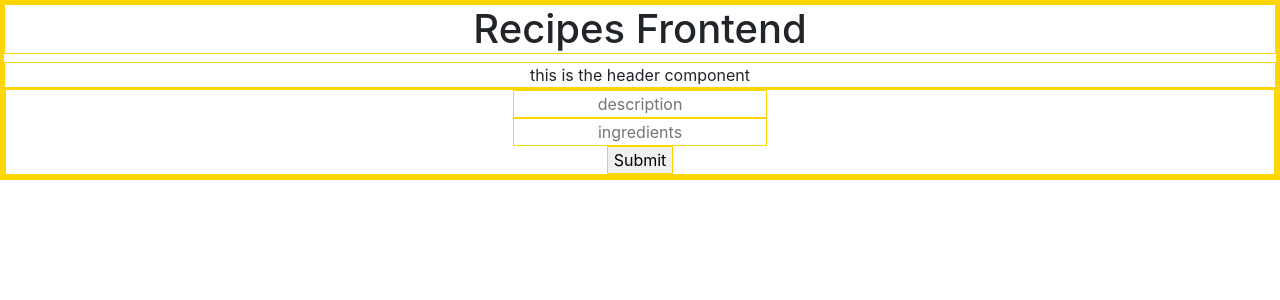
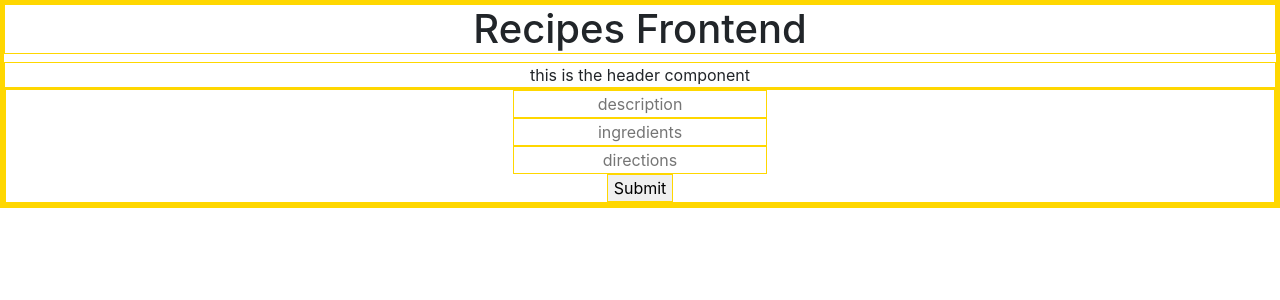
Before and after one commit to sharonmertens/afe, a React (Create React App) app: page / in a window 1280 px wide. Shown: the top 300 px of the page. Built offline with nearby package versions, Linux system fonts and the light colour scheme; no server answers.

Commit message:
added directions to recipes

```diff
--- a/src/components/Form.js
+++ b/src/components/Form.js
@@ -5,7 +5,8 @@ class Form extends Component {
     super(props)
     this.state = {
       description: '',
-      ingredients: ''
+      ingredients: '',
+      directions: ''
     }
   }
 
@@ -27,7 +28,8 @@ class Form extends Component {
   clearForm = () => {
     this.setState({
       description: '',
-      ingredients: ''
+      ingredients: '',
+      directions: ''
     })
   }
 
@@ -51,6 +53,14 @@ class Form extends Component {
             onChange={this.handleChange}
           />
           <br/>
+          <input
+            type="text"
+            placeholder="directions"
+            id="directions"
+            value={this.state.directions}
+            onChange={this.handleChange}
+          />
+          <br/>
           <button type="submit">Submit</button>
         </form>
       </div>
--- a/src/components/Recipe.js
+++ b/src/components/Recipe.js
@@ -6,6 +6,7 @@ class Recipe extends Component {
       <div className="recipe">
         <h3>Description: {this.props.recipe.description}</h3>
         <h3>Ingredients: {this.props.recipe.ingredients}</h3>
+        <h3>Directions: {this.props.recipe.directions}</h3>
         <br/>
       </div>
     )
```
